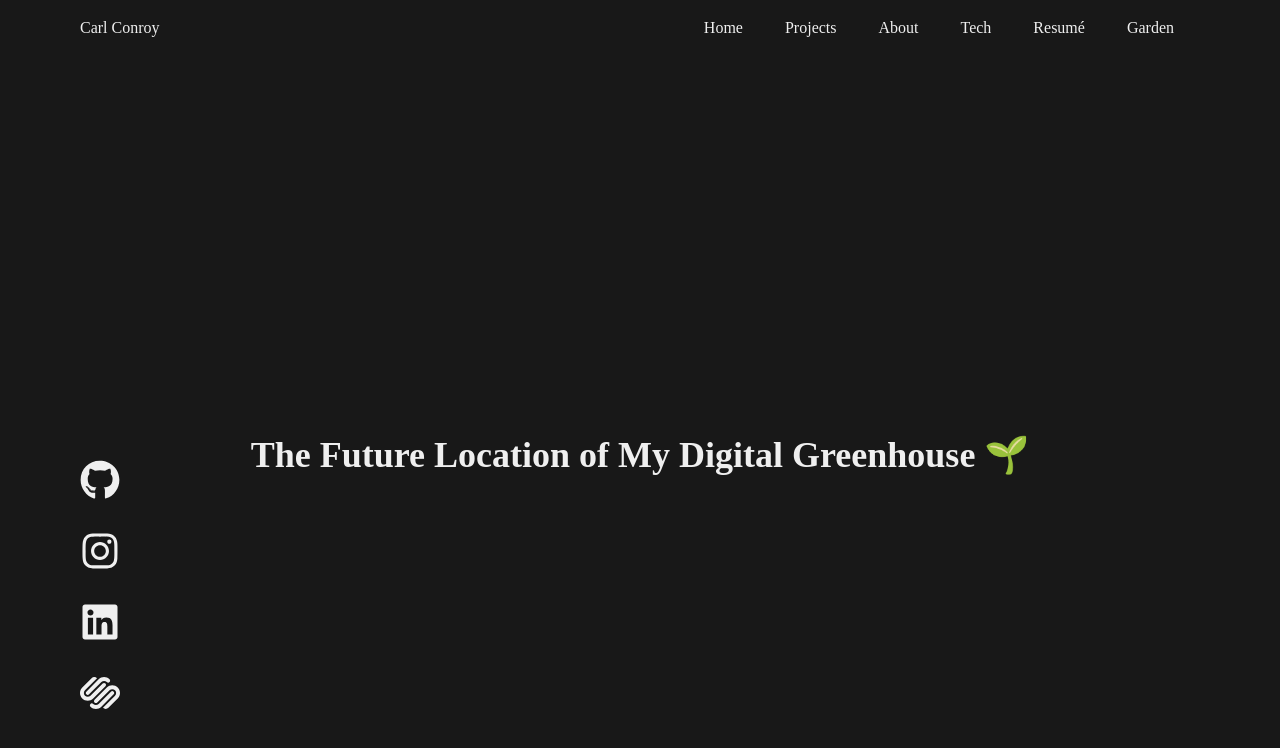
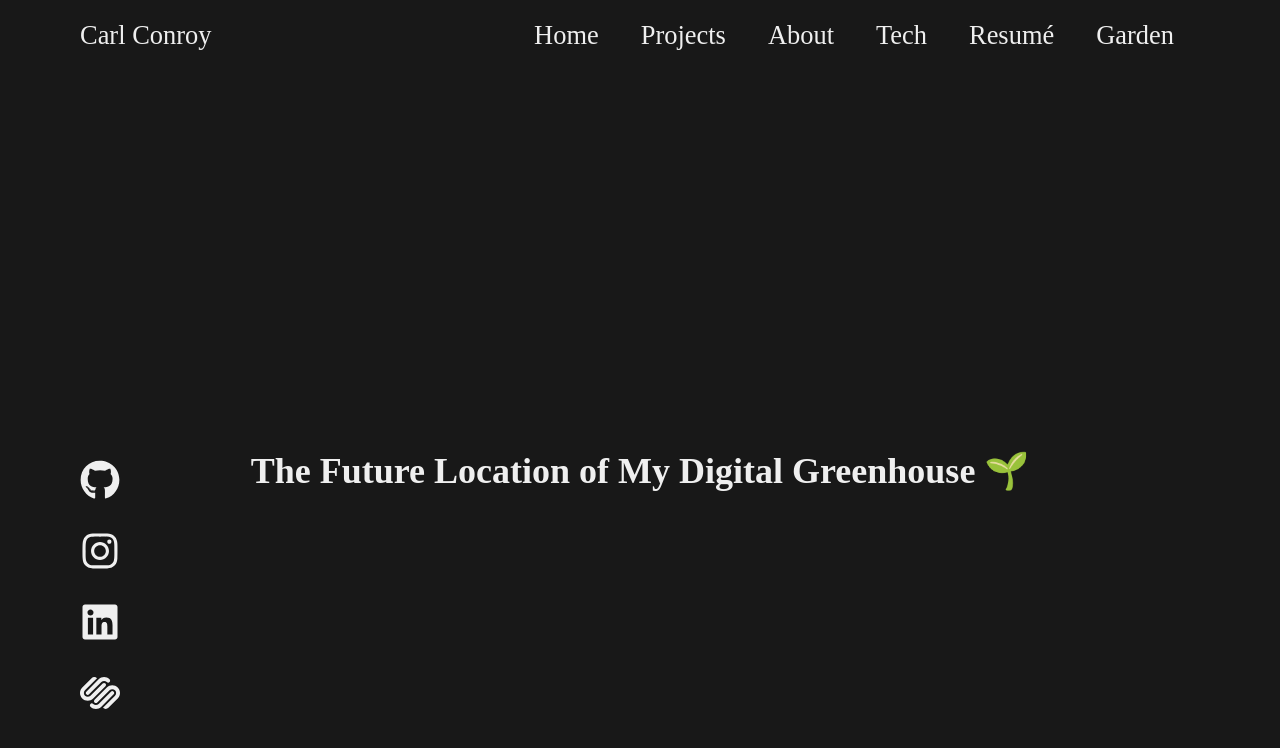
Before and after one commit to CarlinCharge/carlconroyv2, a Next.js app: page / in a window 1280 px wide. Shown: the top 748 px of the page. Built offline with nearby package versions, Linux system fonts and the light colour scheme.

Commit message:
nav font size

```diff
--- a/src/components/Nav/Nav.tsx
+++ b/src/components/Nav/Nav.tsx
@@ -3,15 +3,17 @@ import { Link, Flex } from "@chakra-ui/react";
 import { MenuItems } from "./MenuItems";
 
 const Nav = () => {
+  const fontSize = "26.45px";
   return (
     <Flex justifyContent="space-between" alignItems="center">
-      <Link as={NextLink} href="/">
+      <Link as={NextLink} href="/" fontSize={fontSize}>
         Carl Conroy
       </Link>
       <Flex>
         {MenuItems.map((item) => {
           return (
             <Link
+              fontSize={fontSize}
               as={NextLink}
               href={item.href}
               key={item.text}
```
